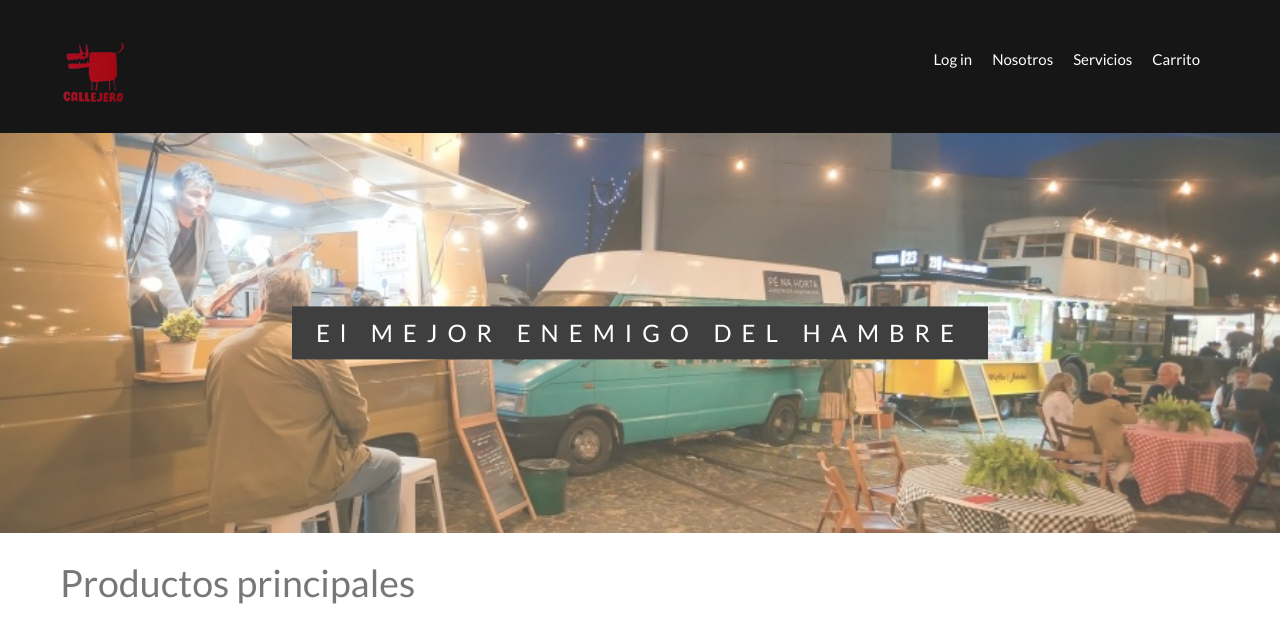
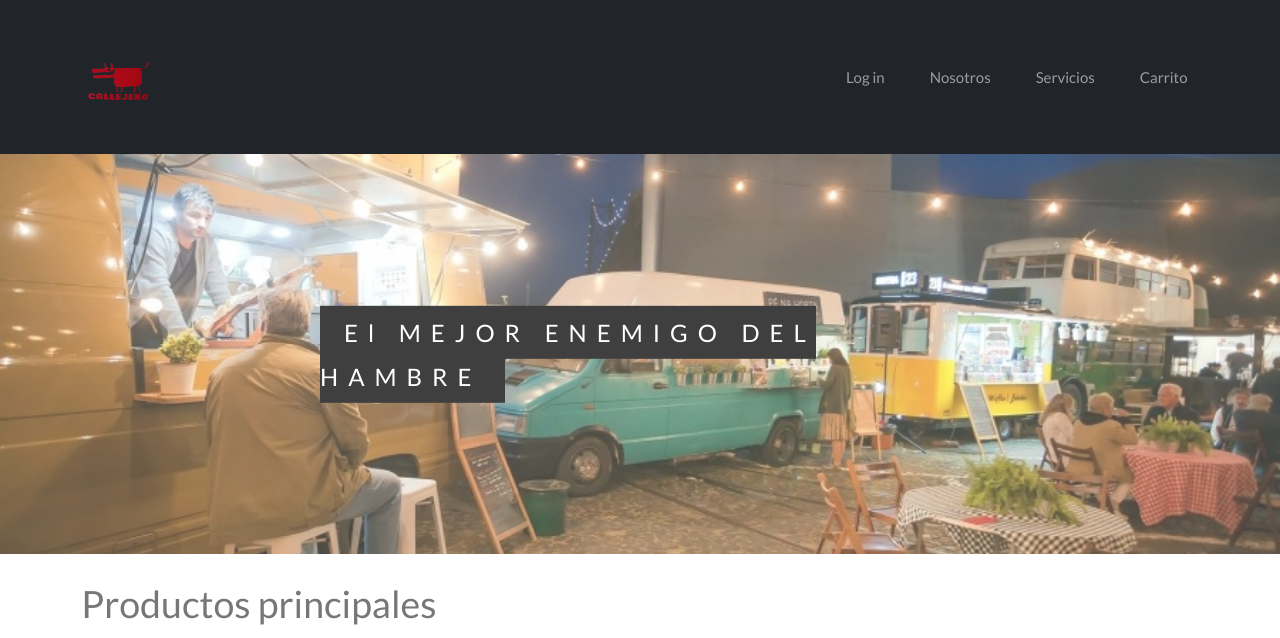
Before and after one commit to PatoGonzalezz/ElCallejero, a Django app: page / in a window 1280 px wide. Shown: the top 638 px of the page. Run offline with Django 5.2, Linux system fonts and the light colour scheme.

Commit message:
Adaptabilidad

```diff
--- a/Contenedor/myapp/templates/carrito.html
+++ b/Contenedor/myapp/templates/carrito.html
@@ -1,5 +1,7 @@
-<!-- carrito.html -->
+{% extends "template.html" %}
 
+{% block content %}
+{% load static %}
 <!DOCTYPE html>
 <html lang="es">
 <head>
@@ -30,3 +32,4 @@
     <button id="checkout-btn">Pagar</button>
 </body>
 </html>
+{% endblock %}
--- a/Contenedor/myapp/templates/index.html
+++ b/Contenedor/myapp/templates/index.html
@@ -5,9 +5,8 @@
 <!-- Son las cards de los productos -->
 <!-- Fondo + frase -->
     <div class="bgimg-1 w3-display-container w3-opacity-min" id="home" style="background-image:url('static/img/fondo.jpg');">
-        <div class="w3-display-middle" style="white-space:nowrap;">
-            <span class="w3-center w3-padding-large w3-black w3-xlarge w3-wide w3-animate-opacity">El MEJOR <span
-                    class="w3-hide-small">ENEMIGO</span> DEL HAMBRE</span>
+        <div class="w3-display-middle" style="white-space:initial;">
+            <span class="w3-center w3-padding-large w3-black w3-xlarge w3-wide w3-animate-opacity">El MEJOR ENEMIGO DEL HAMBRE</span>
         </div>
     </div>
 <br>
@@ -61,7 +60,7 @@
 <br>
 <!-- Promocional -->
 <div class="container">
-    <img src="{% static 'img/promocompleto.jpg' %}" class="mx-auto d-block h-100" alt="...">
+    <img src="{% static 'img/promocompleto.jpg' %}" class="img-fluid mx-auto d-block" alt="...">
 </div>
 <br>
 <hr>
--- a/Contenedor/myapp/templates/template.html
+++ b/Contenedor/myapp/templates/template.html
@@ -16,27 +16,32 @@
     <link href="https://fonts.googleapis.com/css2?family=Poppins:wght@300;500;600&display=swap" rel="stylesheet">
     <link rel="stylesheet" href="https://cdnjs.cloudflare.com/ajax/libs/font-awesome/5.15.4/css/all.min.css">
     <link rel="preconnect" href="https://fonts.gstatic.com">
+
     <title>WebCallejero</title>
+    <link href="https://cdn.jsdelivr.net/npm/bootstrap@5.3.0/dist/css/bootstrap.min.css" rel="stylesheet">
+
 </head>
 
 <body>
-    <header>
-        <div class="container">
-            <div class="logo">
-                <img src="{% static 'img/logo.png' %} " alt="Logo" id="LOGO">
+    <header class="bg-dark">
+        <nav class="navbar navbar-expand-md navbar-dark container">
+            <a class="navbar-brand me-3" href="#">
+                <img src="{% static 'img/logo.png' %}" alt="Logo" id="LOGO" class="img-fluid m-3" style="max-height: 60px;">
+            </a>
+            <button class="navbar-toggler me-3" type="button" data-bs-toggle="collapse" data-bs-target="#navbarNav" aria-controls="navbarNav" aria-expanded="false" aria-label="Toggle navigation">
+                <span class="navbar-toggler-icon"></span>
+            </button>
+            <div class="collapse navbar-collapse" id="navbarNav">
+                <ul class="navbar-nav ms-auto">
+                    <li class="nav-item m-3"><a class="nav-link" href="{% url 'login' %}">Log in</a></li>
+                    <li class="nav-item m-3"><a class="nav-link" href="#">Nosotros</a></li>
+                    <li class="nav-item m-3"><a class="nav-link" href="#">Servicios</a></li>
+                    <li class="nav-item m-3"><a class="nav-link" href="{% url 'carrito' %}">Carrito</a></li>
+                </ul>
             </div>
-            <nav>
-                {% comment %} Acá iría el usuario {% endcomment %}
-                <ul>
-                    <li><a href="{% url "login" %}">Log in</a></li>
-                    <li><a href="#">Nosotros</a></li>
-                    <li><a href="#">Servicios</a></li>
-                    <li><a href="{% url "carrito" %}">Carrito</a></li>
-                </ul>
-            </nav>
-        </div>
+        </nav>
+    </header>
 
-    </header>
     {% block content %}
     <style>
         body,
@@ -181,9 +186,9 @@
             }
         }
     </style>
-    <script src="https://cdn.jsdelivr.net/npm/bootstrap@5.3.3/dist/js/bootstrap.bundle.min.js"
-        integrity="sha384-YvpcrYf0tY3lHB60NNkmXc5s9fDVZLESaAA55NDzOxhy9GkcIdslK1eN7N6jIeHz"
-        crossorigin="anonymous"></script>
+    <script src="https://cdn.jsdelivr.net/npm/@popperjs/core@2.11.7/dist/umd/popper.min.js"></script>
+    <script src="https://cdn.jsdelivr.net/npm/bootstrap@5.3.0/dist/js/bootstrap.min.js"></script>
+
 </body>
 
 
```
